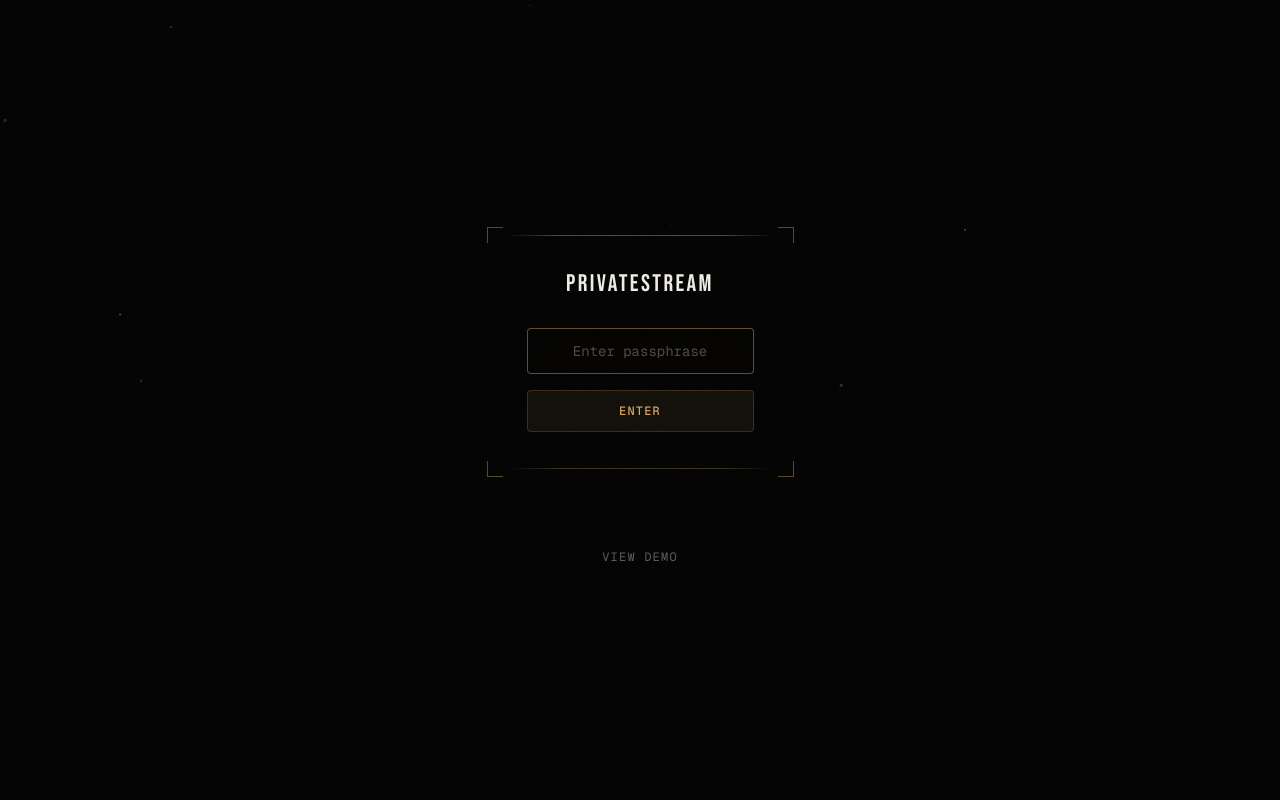
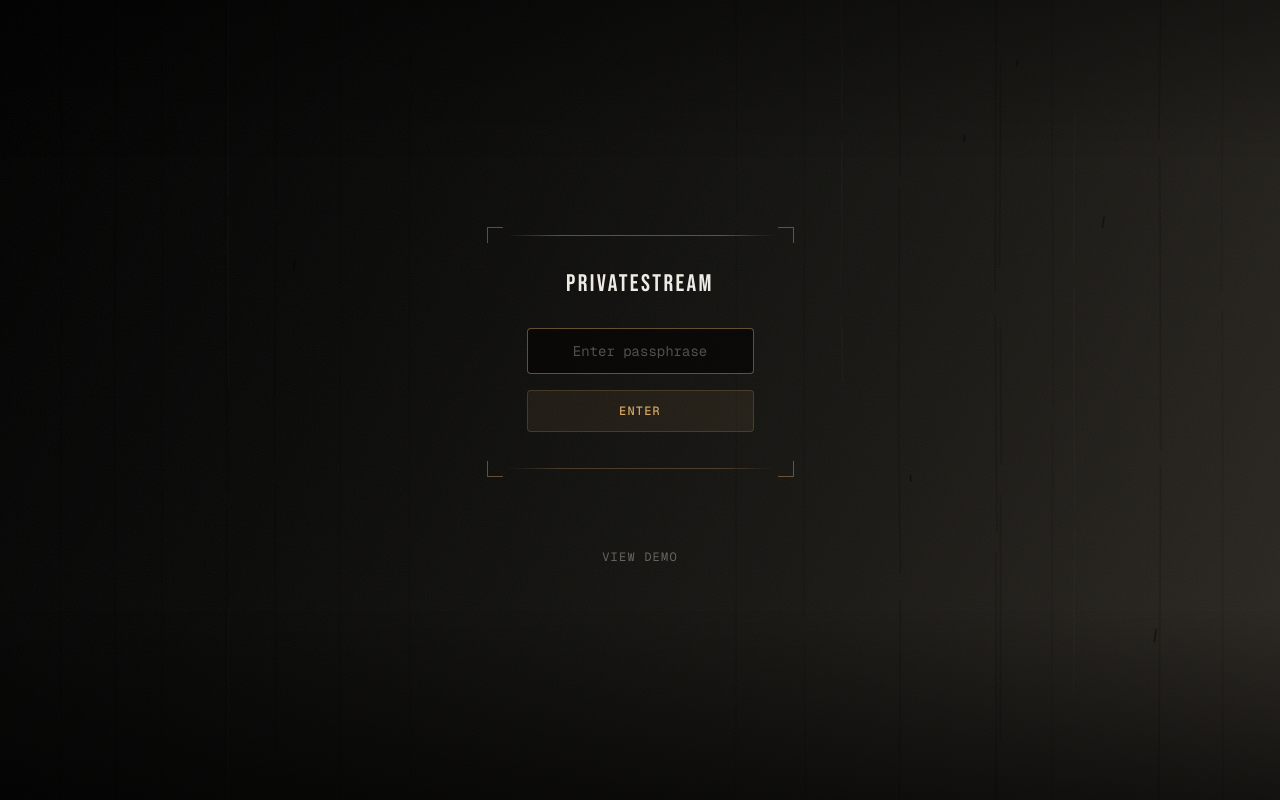
Before and after one commit to dennisu133/PrivateStream, a SvelteKit app: page /login in a window 1280 px wide. Built offline with nearby package versions, Linux system fonts and the light colour scheme.

Commit message:
style: update login route

```diff
--- a/src/routes/login/+page.svelte
+++ b/src/routes/login/+page.svelte
@@ -7,7 +7,75 @@
 	let { form }: { form: ActionData } = $props();
 </script>
 
-<div class="flex flex-col items-center">
+<div class="film-frame fixed inset-0 flex items-center justify-center">
+	<!-- A gradual exposure across the frame reveals the scratches. -->
+	<div
+		aria-hidden="true"
+		class="film-grain pointer-events-none absolute -inset-1 bg-[linear-gradient(115deg,#000_0%,#090908_30%,#181713_65%,#2c2923_100%)]"
+	>
+		<svg
+			class="absolute inset-0 h-full w-full"
+			viewBox="0 0 1440 1000"
+			preserveAspectRatio="none"
+			fill="none"
+		>
+			<!-- Broken, slightly wandering lines avoid the regularity of a digital grid. -->
+			<g
+				class="film-scratches"
+				stroke="#000"
+				stroke-opacity="0.48"
+				stroke-width="1"
+				vector-effect="non-scaling-stroke"
+			>
+				<path
+					opacity="0.55"
+					d="M72 0 74 324 M73 349 72 1000 M187 0 185 589 M186 611 187 1000 M384 0 386 417 M385 439 384 1000 M463 73 462 661 M462 688 464 974 M827 0 829 271 M828 293 827 1000 M904 0 903 773 M904 802 905 1000 M1180 0 1182 508 M1181 531 1180 1000 M1372 0 1370 368 M1371 391 1372 1000"
+				/>
+				<path d="M133 0 134 178 M134 193 132 418 133 690 M133 722 134 1000" />
+				<path d="M258 0 257 305 M257 324 259 616 M258 639 258 1000" />
+				<path d="M312 48 313 265 M313 281 311 579 M312 605 313 937" />
+				<path d="M1009 0 1011 226 M1010 241 1009 523 1011 717 M1011 750 1010 1000" />
+				<path d="M1118 0 1117 369 M1117 396 1119 667 M1118 690 1118 1000" />
+				<path d="M1123 84 1122 338 M1123 411 1124 582 M1123 619 1123 922" />
+				<path d="M1302 0 1300 181 M1301 201 1302 564 M1302 584 1300 1000" />
+			</g>
+			<g
+				class="film-scratches film-scratches-light"
+				stroke="#c5b99e"
+				stroke-opacity="0.12"
+				stroke-width="0.65"
+			>
+				<path
+					opacity="0.6"
+					d="M190 0 189 451 M189 480 190 1000 M389 107 388 782 M833 0 832 326 M832 358 833 904 M1286 0 1285 573 M1285 601 1286 1000"
+				/>
+				<path d="M261 0 260 247 M260 270 261 481 M261 754 260 1000" />
+				<path d="M946 0 947 156 M947 177 946 358 M946 391 948 476" />
+				<path d="M1207 143 1206 327 M1206 361 1207 635 M1207 659 1206 861" />
+			</g>
+			<g stroke="#000" stroke-opacity="0.55" stroke-width="1.5">
+				<path
+					d="m1083 172 -1 9 m157 92 -2 14 m-215 306 1 8 m274 182 -2 17 m-961 -472 -1 11 m809 -259 -1 6"
+				/>
+			</g>
+			<!-- Independent stepped cycles make dust appear at scattered positions. -->
+			<g class="film-spots" fill="#000" fill-opacity="0.75">
+				<path
+					d="m218 182 4 -3 3 2 -1 5 -5 1z M1064 328l6 -2 2 4 -3 5 -4 -1z M1243 741l3 -5 4 2 -1 6z"
+				/>
+				<ellipse cx="382" cy="812" rx="2" ry="4" />
+			</g>
+			<g class="film-spots film-spots-pale" fill="#c5b99e" fill-opacity="0.35">
+				<path d="m164 668 3 -2 2 4 -4 2z M913 137l4 -1 1 3 -3 2z M1192 887l2 -4 3 1 -1 5z" />
+				<ellipse cx="1327" cy="464" rx="1.5" ry="3" />
+			</g>
+		</svg>
+		<div
+			class="absolute inset-0 bg-[linear-gradient(0deg,#0009,transparent_24%,transparent_80%,#0005)]"
+		></div>
+	</div>
+
+	<div class="relative flex flex-col items-center">
 		<!-- Every action response is a new object, so this rebuilds the card and replays
 	     the shake and slip animations on a repeat failure. -->
 		{#key form}
@@ -43,7 +111,7 @@
 
 						<button
 							type="submit"
-						class="cursor-pointer rounded-sm border border-accent/20 bg-accent/8 px-4 py-3 text-xs font-medium tracking-widest text-accent uppercase transition-colors duration-300 hover:border-accent/40 hover:bg-accent/12"
+							class="cursor-pointer rounded-sm border border-accent/20 bg-accent/8 px-4 py-3 text-xs font-medium tracking-widest text-accent uppercase transition-colors duration-300 hover:border-accent/40 hover:bg-accent/12 focus-visible:border-accent/60 focus-visible:bg-accent/12 focus-visible:outline-hidden"
 						>
 							Enter
 						</button>
@@ -70,20 +138,120 @@
 		<!-- Leave room for the absolute error message. -->
 		<a
 			href="/demo"
-		class="mt-20 text-xs tracking-widest text-muted/60 uppercase transition-colors duration-300 hover:text-accent/70"
+			class="mt-20 rounded-sm text-xs tracking-widest text-muted/60 uppercase transition-colors duration-300 hover:text-accent/70 focus-visible:text-accent focus-visible:outline-1 focus-visible:outline-offset-8 focus-visible:outline-accent/60"
 		>
 			View demo
 		</a>
 	</div>
+</div>
 
 <style>
+	.film-spots {
+		opacity: 0.45;
+	}
 	@media (prefers-reduced-motion: no-preference) {
+		.film-frame {
+			animation: film-jitter 1.7s steps(1, end) infinite;
+		}
+		.film-spots {
+			animation: film-dust 2.3s steps(1, end) infinite;
+		}
+		.film-spots-pale {
+			animation: film-dust 3.1s steps(1, end) -1.4s infinite reverse;
+		}
+
+		.film-scratches {
+			animation: film-wear 2s steps(1, end) infinite;
+		}
+
+		.film-scratches-light {
+			animation: film-wear 3.5s steps(1, end) -1s infinite reverse;
+		}
+
 		.ticket-shake {
 			animation: ticket-shake 0.4s ease-in-out;
 		}
 
 		.error-slip {
 			animation: error-slip-in 0.3s ease-out;
+		}
+	}
+
+	@keyframes film-jitter {
+		0%,
+		22%,
+		64%,
+		81%,
+		100% {
+			transform: translate(0, 0);
+		}
+		17% {
+			transform: translate(0.5px, -0.5px);
+		}
+		46% {
+			transform: translate(-0.5px, 1px);
+		}
+		71% {
+			transform: translate(0.5px, 0);
+		}
+		76% {
+			transform: translate(0, -1px);
+		}
+	}
+
+	@keyframes film-dust {
+		0%,
+		12%,
+		39%,
+		67%,
+		93%,
+		100% {
+			opacity: 0;
+		}
+		8% {
+			opacity: 1;
+			transform: translate(0, 0);
+		}
+		34% {
+			opacity: 0.8;
+			transform: translate(-91px, 127px);
+		}
+		62% {
+			opacity: 1;
+			transform: translate(73px, -83px);
+		}
+		89% {
+			opacity: 0.7;
+			transform: translate(-47px, -151px);
+		}
+	}
+
+	/* Long holds and brief registration slips, rather than a continuous pan. */
+	@keyframes film-wear {
+		0%,
+		100% {
+			transform: translate(0, 0);
+			opacity: 1;
+		}
+		32% {
+			transform: translate(2px, -3px);
+			opacity: 0.75;
+		}
+		34% {
+			transform: translate(-1px, 2px);
+			opacity: 0.9;
+		}
+		58% {
+			transform: translate(0, -2px);
+			opacity: 0.65;
+		}
+		76% {
+			transform: translate(-2px, 3px);
+			opacity: 0.85;
+		}
+		78% {
+			transform: translate(1px, 0);
+			opacity: 1;
 		}
 	}
 
```
Lines whose indentation alone changed are shown as unchanged.
